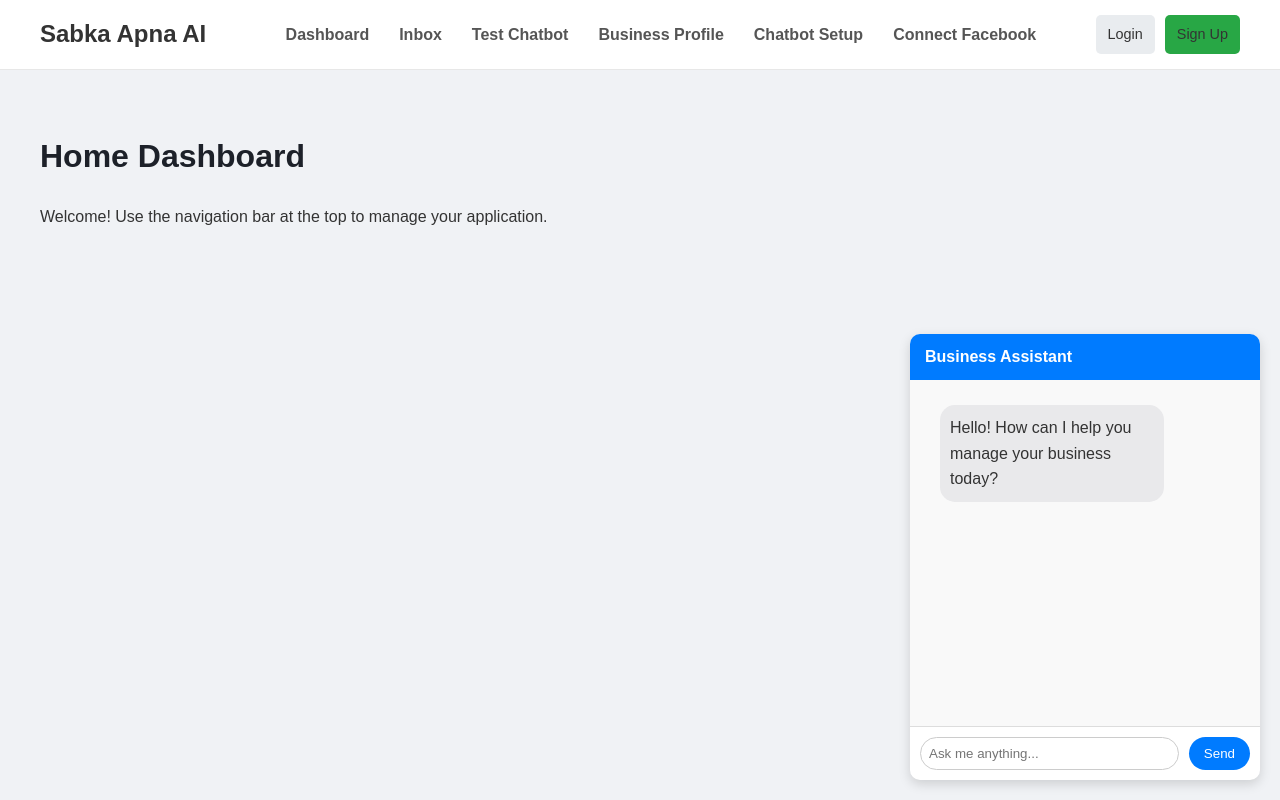
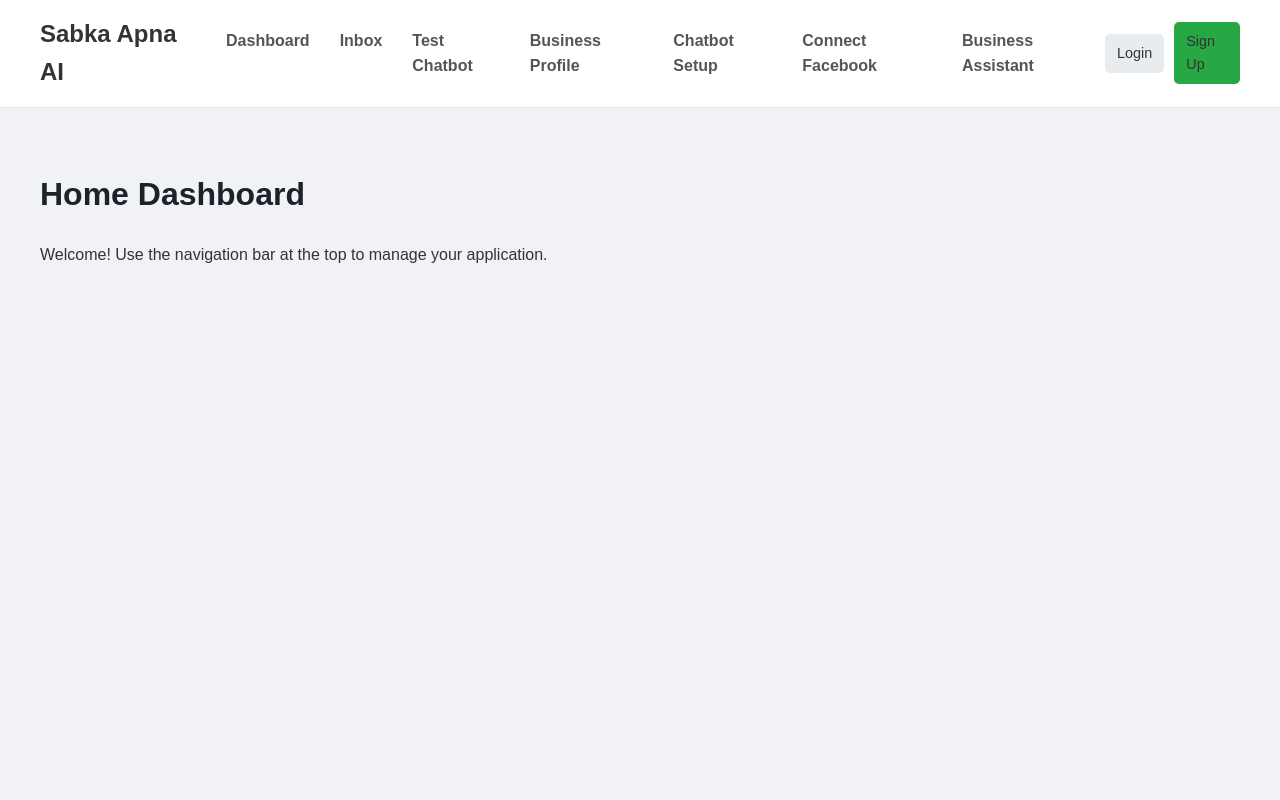
Before and after one commit to sidakbirgi06/sabka_ai, a Django app: template seller/templates/seller/home.html in a window 1280 px wide. Run offline with Django 5.2, Linux system fonts and the light colour scheme; the template is opened without the code that fills it, so the values that code supplies are empty; parts of the project's set-up code (start-up, migrations or seed data) failed here and were passed over.

Commit message:
Fix home.html with clean template code

```diff
--- a/seller/templates/seller/app_base.html
+++ b/seller/templates/seller/app_base.html
@@ -18,6 +18,7 @@
                 {% else %}
                     <li><span class="nav-connected">✓ Facebook Connected</span></li>
                 {% endif %}
+                <li><a href="{% url 'business_assistant_page' %}">Business Assistant</a></li>
 
             </ul>
         </nav>
--- /dev/null
+++ b/seller/templates/seller/business_assistant_page.html
@@ -0,0 +1,6 @@
+{% extends 'seller/app_base.html' %}
+
+{% block app_content %}
+    <h1>Business Assistant</h1>
+    <p>This is the new dedicated page for the Business Assistant feature.</p>
+    {% endblock app_content %}
--- a/seller/templates/seller/home.html
+++ b/seller/templates/seller/home.html
@@ -1,66 +1,6 @@
 {% extends 'seller/app_base.html' %}
 
 {% block app_content %}
-
     <h1>Home Dashboard</h1>
     <p>Welcome! Use the navigation bar at the top to manage your application.</p>
-
-
-    <style>
-        .assistant-widget {
-            position: fixed;
-            bottom: 20px;
-            right: 20px;
-            width: 350px;
-            background-color: #ffffff;
-            border-radius: 10px;
-            box-shadow: 0 4px 12px rgba(0, 0, 0, 0.15);
-            font-family: sans-serif;
-            display: flex; /* Changed for JS control */
-            flex-direction: column;
-            z-index: 1000;
-        }
-        .widget-header {
-            background-color: #007bff;
-            color: white;
-            padding: 10px 15px;
-            border-top-left-radius: 10px;
-            border-top-right-radius: 10px;
-            display: flex;
-            justify-content: space-between;
-            align-items: center;
-        }
-        .widget-header h5 { margin: 0; font-size: 16px; }
-        .widget-body { display: flex; flex-direction: column; height: 400px; }
-        .message-area { flex-grow: 1; padding: 15px; overflow-y: auto; background-color: #f9f9f9; }
-        .message { display: flex; margin-bottom: 10px; }
-        .message p { margin: 0; padding: 10px; border-radius: 15px; word-wrap: break-word; max-width: 250px; }
-        .message.bot { justify-content: flex-start; }
-        .message.bot p { background-color: #e9e9eb; color: #333; }
-        .message.user { justify-content: flex-end; }
-        .message.user p { background-color: #007bff; color: white; }
-        .input-area { display: flex; padding: 10px; border-top: 1px solid #ddd; }
-        .input-area input { flex-grow: 1; border: 1px solid #ccc; padding: 8px; border-radius: 20px; margin-right: 10px; }
-        .input-area button { background-color: #007bff; color: white; border: none; padding: 8px 15px; border-radius: 20px; cursor: pointer; }
-        .input-area button:hover { background-color: #0056b3; }
-    </style>
-
-
-    <div id="assistant-widget" class="assistant-widget">
-        <div class="widget-header">
-            <h5>Business Assistant</h5>
-        </div>
-        <div class="widget-body">
-            <div class="message-area">
-                <div class="message bot">
-                    <p>Hello! How can I help you manage your business today?</p>
-                </div>
-            </div>
-            <div class="input-area">
-                <input type="text" placeholder="Ask me anything...">
-                <button>Send</button>
-            </div>
-        </div>
-    </div>
-
 {% endblock app_content %}
--- a/seller/urls.py
+++ b/seller/urls.py
@@ -35,4 +35,6 @@ urlpatterns = [
 
     path('facebook/callback/', views.facebook_callback, name='facebook_callback'),
 
+    path('business-assistant/', views.business_assistant_page, name='business_assistant_page')
+
 ]
```
